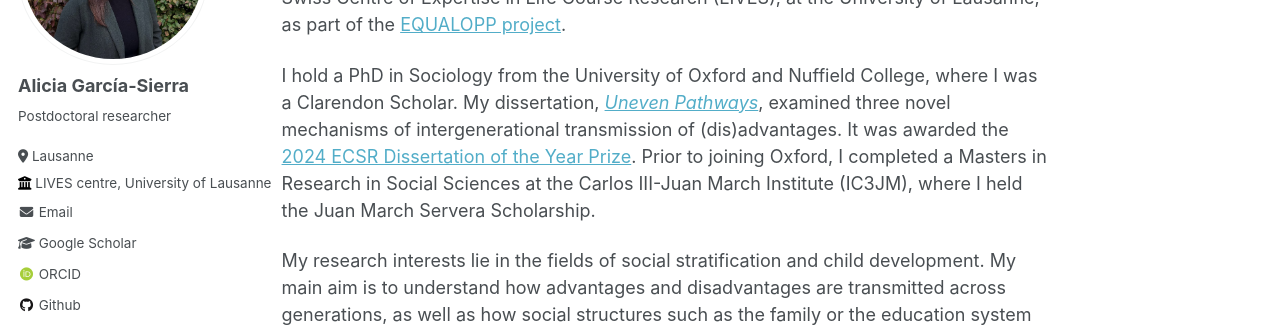
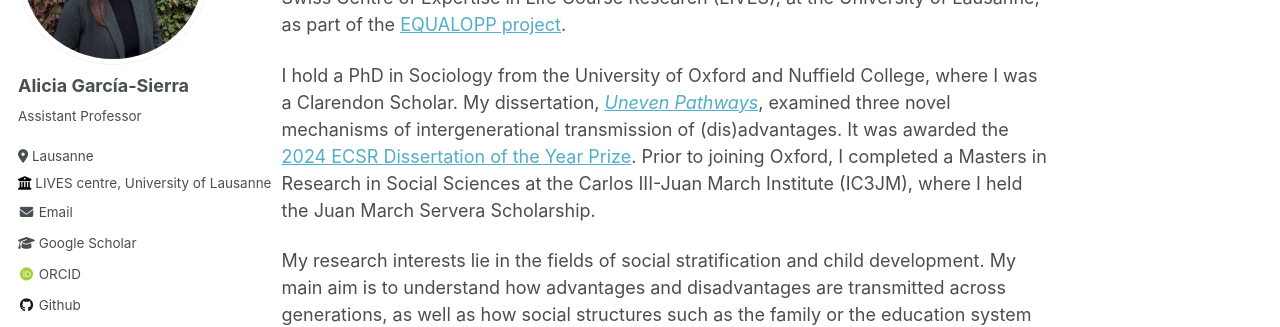
Before and after one commit to aliciagarciasierra/aliciagarciasierra.github.io, a Jekyll site: the page built from _pages/about.md, in a window 1280 px wide. Shown: the part 230-557 px from the top of the page. Built offline with Jekyll 4.4.1, drawn with Linux system fonts in a browser that asks for light colours; some web fonts are replaced.

Commit message:
Update bio from 'Postdoctoral researcher' to 'Assistant Professor'

```diff
--- a/_config.yml
+++ b/_config.yml
@@ -24,7 +24,7 @@ author:
   avatar           : "PictureAliciaBio.jpg"
   name             : "Alicia García-Sierra"
   pronouns         : # example: "she/her"
-  bio              : "Postdoctoral researcher"
+  bio              : "Assistant Professor"
   location         : "Lausanne"
   employer         : "LIVES centre, University of Lausanne"
   uri              : # URL
```
